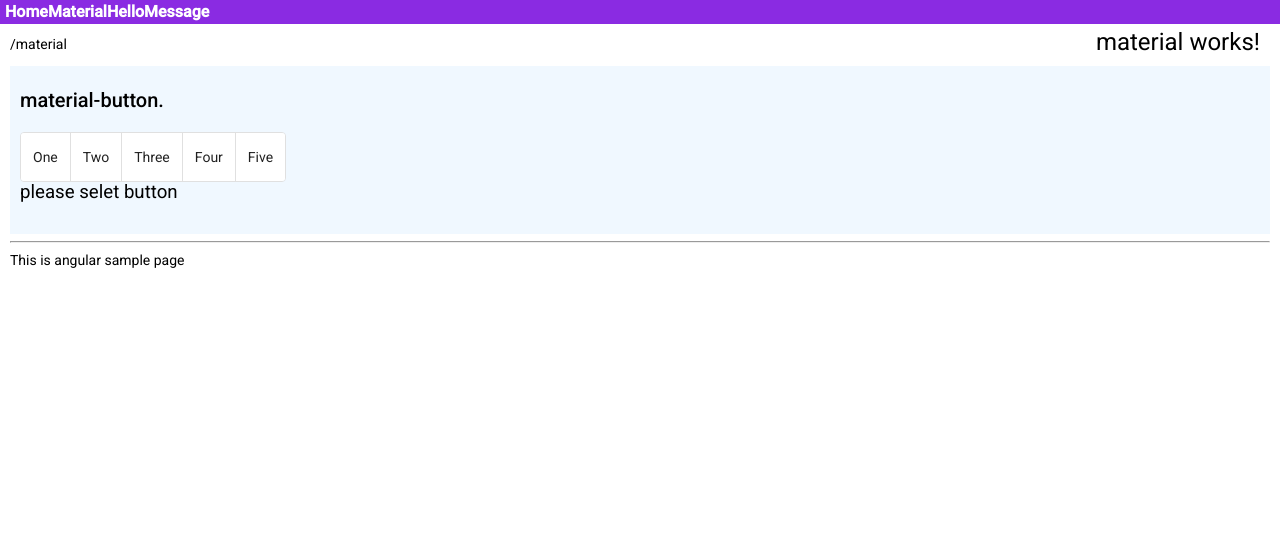
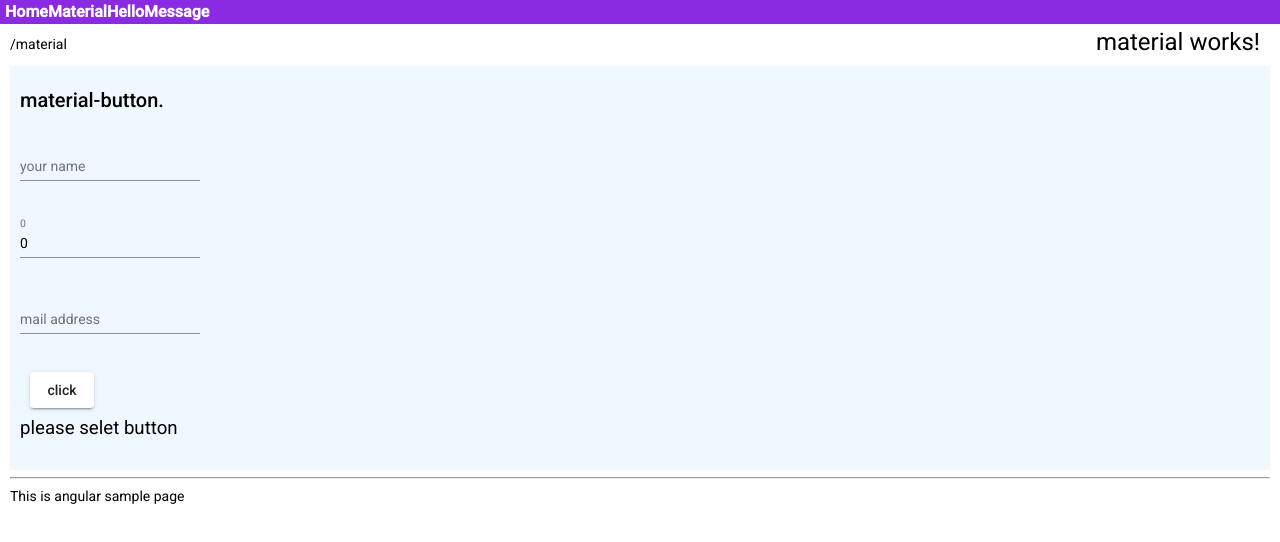
Before and after one commit to sqrmyy/angular-app, an Angular app: page /material in a window 1280 px wide. Shown: the top 542 px of the page. Built offline with nearby package versions, Linux system fonts and the light colour scheme.

Commit message:
mat-form-field

```diff
--- a/src/app/app.module.ts
+++ b/src/app/app.module.ts
@@ -6,13 +6,14 @@ import { HttpClientModule } from '@angular/common/http'
 import { MatButtonModule } from '@angular/material/button'
 import { MatIconModule } from '@angular/material/icon'
 import { MatButtonToggleModule } from '@angular/material/button-toggle'
+import { MatInputModule } from '@angular/material/input'
+import { BrowserAnimationsModule } from '@angular/platform-browser/animations';
 
 import { AppComponent } from './app.component';
 import { HelloComponent } from './hello/hello.component';
 import { MessageComponent } from './message/message.component';
 import { MystyleDirective } from './mystyle.directive';
 import { MycheckService } from './mycheck.service';
-import { BrowserAnimationsModule } from '@angular/platform-browser/animations';
 import { MaterialComponent } from './material/material.component';
 
 const routes: Routes = [
@@ -34,10 +35,11 @@ const routes: Routes = [
     HttpClientModule,
     FormsModule,
     ReactiveFormsModule,
+    RouterModule.forRoot(routes),
     MatButtonModule,
     MatIconModule,
     MatButtonToggleModule,
-    RouterModule.forRoot(routes),
+    MatInputModule,
     BrowserAnimationsModule
   ],
   providers: [],
--- a/src/app/material/material.component.html
+++ b/src/app/material/material.component.html
@@ -2,14 +2,24 @@
     <h1>material works!</h1>
     <div>
         <h2>material-button.</h2>
-        <mat-button-toggle-group #tgl="matButtonToggleGroup"
-        (change)="change(tgl.value)">
-        <mat-button-toggle value="one">One</mat-button-toggle>
-        <mat-button-toggle value="two">Two</mat-button-toggle>
-        <mat-button-toggle value="three">Three</mat-button-toggle>
-        <mat-button-toggle value="four">Four</mat-button-toggle>
-        <mat-button-toggle value="five">Five</mat-button-toggle>
-        </mat-button-toggle-group>
+        <form [formGroup]="myControl">
+            <div><mat-form-field>
+                <input type="text" matInput matType="text"
+                formControlName="name"
+                placeholder="your name">
+            </mat-form-field></div>
+            <div>
+                <mat-form-field>
+                    <input type="number" matInput matType="number" formControlName="number" placeholder="0">
+                </mat-form-field>
+            </div>
+            <div>
+                <mat-form-field>
+                    <input type="email" matInput matType="email" formControlName="email" placeholder="mail address">
+                </mat-form-field>
+            </div>
+            <button mat-raised-button (click)="click()">click</button>
+        </form>
         <p class="message">{{message}}</p>
     </div>
 </div>
--- a/src/app/material/material.component.ts
+++ b/src/app/material/material.component.ts
@@ -1,4 +1,5 @@
 import { Component, OnInit } from '@angular/core';
+import { FormGroup, FormControl } from '@angular/forms';
 
 @Component({
   selector: 'app-material',
@@ -6,16 +7,22 @@ import { Component, OnInit } from '@angular/core';
   styleUrls: ['./material.component.css']
 })
 export class MaterialComponent implements OnInit {
-  message:string
+  message: string
+  myControl:FormGroup
 
   constructor() { }
 
   ngOnInit(): void {
     this.message = 'please selet button'
+    this.myControl = new FormGroup({
+      name: new FormControl(''),
+      number: new FormControl(0),
+      email: new FormControl(''),
+    })
   }
 
-  change(v) {
-    this.message = 'select: "' + v + '".'
+  click() {
+    this.message = JSON.stringify(this.myControl.value)
   }
 
 }
```
